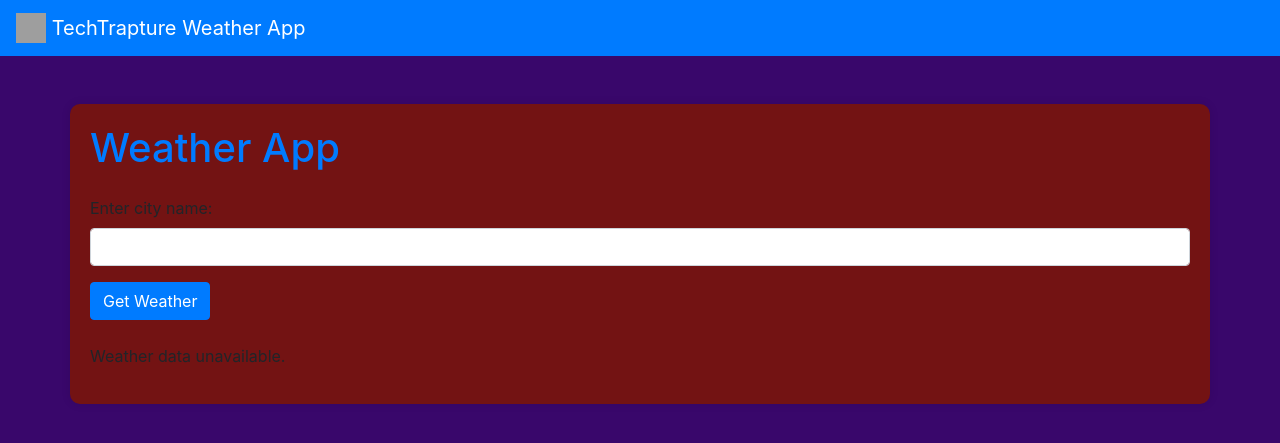
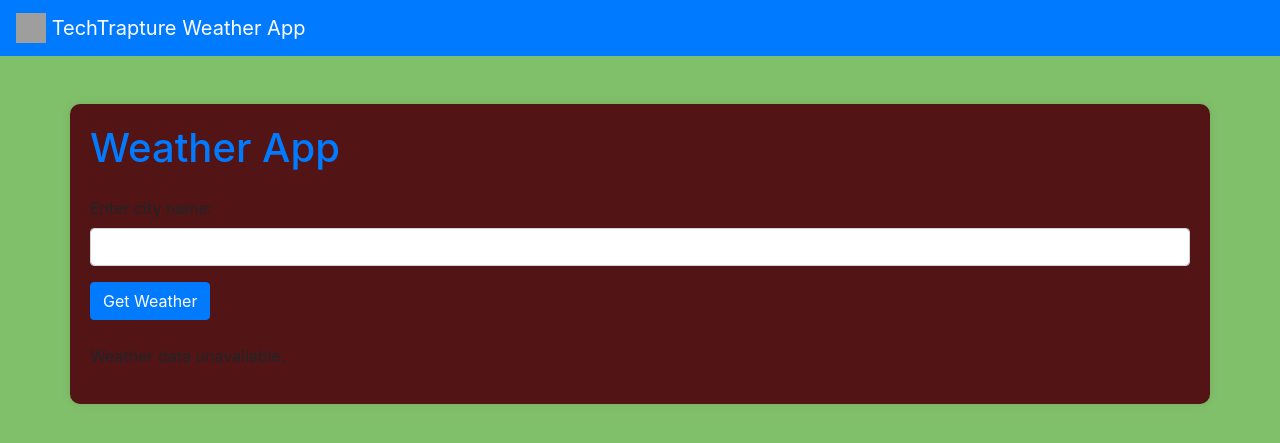
Before and after one commit to mukhlesur-github/gcp, a Flask app: page / in a window 1280 px wide. Shown: the top 443 px of the page. Run offline with Flask 2, Linux system fonts and the light colour scheme; some libraries are stand-ins or nearby versions; grey boxes are pictures that could not be loaded.

Commit message:
Update index.html

```diff
--- a/weather/templates/index.html
+++ b/weather/templates/index.html
@@ -7,11 +7,11 @@
     <link rel="stylesheet" href="https://stackpath.bootstrapcdn.com/bootstrap/4.5.0/css/bootstrap.min.css">
     <style>
         body {
-            background-color: rgb(57, 7, 107); /* Light gray background color */
+            background-color: rgb(129, 192, 107); /* Light gray background color */
         }
 
         .container {
-            background-color: #731313; /* White container background color */
+            background-color: #521414; /* White container background color */
             border-radius: 10px;
             padding: 20px;
             box-shadow: 0 0 10px rgba(0, 0, 0, 0.1);
```
